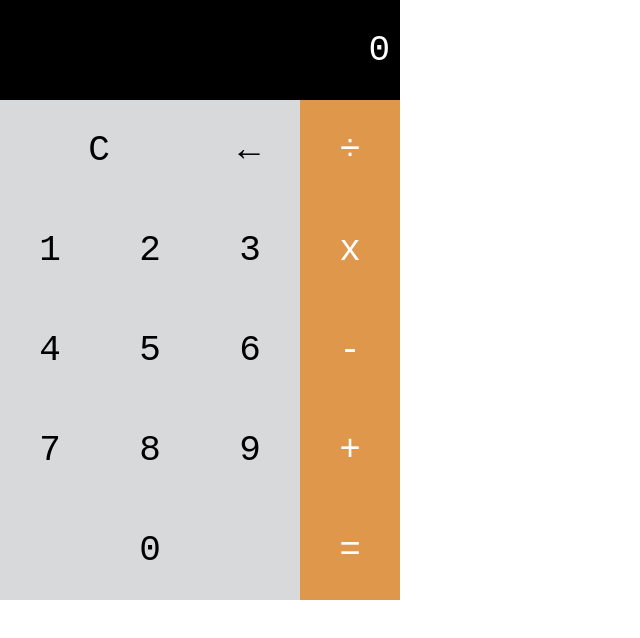
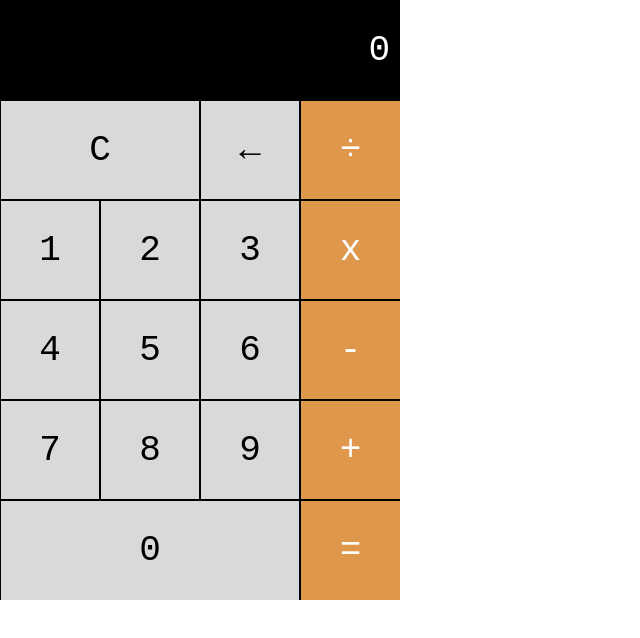
Before and after one commit to ameer-ahmad/calculator, a plain HTML site: page index.html in a window 1280 px wide. Shown: the whole page, without its empty margins (0-640 px from the left). Drawn offline with Linux system fonts and the light colour scheme.

Commit message:
button style change on hover

```diff
--- a/style.css
+++ b/style.css
@@ -56,6 +56,11 @@ body {
     background-color:#d8d9db;
     width: 25%;
     font-size: 36px;
+    border: 1px solid black;
+}
+
+.button:hover {
+    filter: brightness(1.05);
 }
 
 .operators .button {
@@ -66,6 +71,11 @@ body {
     justify-content: center;
     align-items: center;
     color: white;
+    border-right: none;
+}
+
+.operators .button:last-of-type {
+    border-bottom: none;
 }
 
 .erase .button {
@@ -76,11 +86,11 @@ body {
 }
 
 .erase .button:first-of-type {
-    width: 66%;
+    width: 66.66666%;
 }
 
 .erase .button:last-of-type {
-    width: 34%;
+    width: 33.33333%;
 }
 
 .numbers .button {
@@ -93,4 +103,5 @@ body {
 
 .numbers .button:last-of-type {
     width: 100%;
+    border-bottom: none;
 }
```
